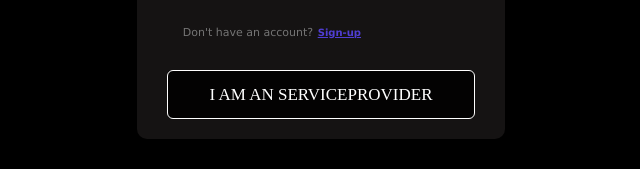
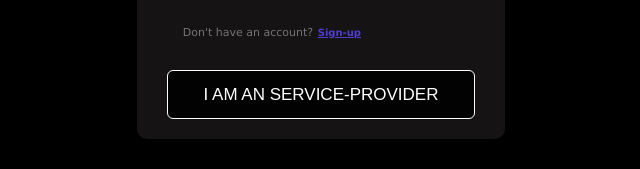
Before and after one commit to rajjbhandarii/DE-project-frontend, an Angular app: page /userpage in a window 1280 px wide. Shown: the part 474-643 px from the top of the page, without its empty margins (319-959 px from the left). Built offline with nearby package versions, Linux system fonts and the light colour scheme.

Commit message:
font styled change

```diff
--- a/src/app/accesspoint/admin/admin.component.css
+++ b/src/app/accesspoint/admin/admin.component.css
@@ -193,7 +193,6 @@ html {
     z-index: 1;
     font-weight: 300;
     font-size: 17px;
-    font-family: cursive;
     text-transform: uppercase;
     color: var(--color);
   }
--- a/src/app/accesspoint/user/user.component.css
+++ b/src/app/accesspoint/user/user.component.css
@@ -192,7 +192,6 @@ html {
     z-index: 1;
     font-weight: 300;
     font-size: 17px;
-    font-family: cursive;
     text-transform: uppercase;
     color: var(--color);
   }
--- a/src/app/accesspoint/user/user.component.html
+++ b/src/app/accesspoint/user/user.component.html
@@ -23,7 +23,7 @@
                 Don't have an account? <span class="sign-up-link" (click)="isLogin=false">Sign-up</span>
             </p>
             <div routerLink="/adminpage" class="page-change-container">
-                <button class="page-change-button">I am an serviceProvider</button>
+                <button class="page-change-button">I am an service-Provider</button>
             </div>
         </div>
     </div>
@@ -48,7 +48,7 @@
                 Have an account? <span class="sign-up-link" (click)="isLogin=true">Login</span>
             </p>
             <div routerLink="/adminpage" class="page-change-container">
-                <button class=" page-change-button">I am an serviceProvider</button>
+                <button class=" page-change-button">I am a service-Provider</button>
             </div>
         </div>
     </div>
--- a/src/dashboard/dashboard.component.html
+++ b/src/dashboard/dashboard.component.html
@@ -16,7 +16,7 @@
           </a>
         </div>
         <div class="hero-image-container hidden-sm">
-          <img src="" alt=" Road rescue image" class="hero-image">
+          <img src="about.png" alt=" Road rescue image" class="hero-image">
         </div>
       </div>
 
```
